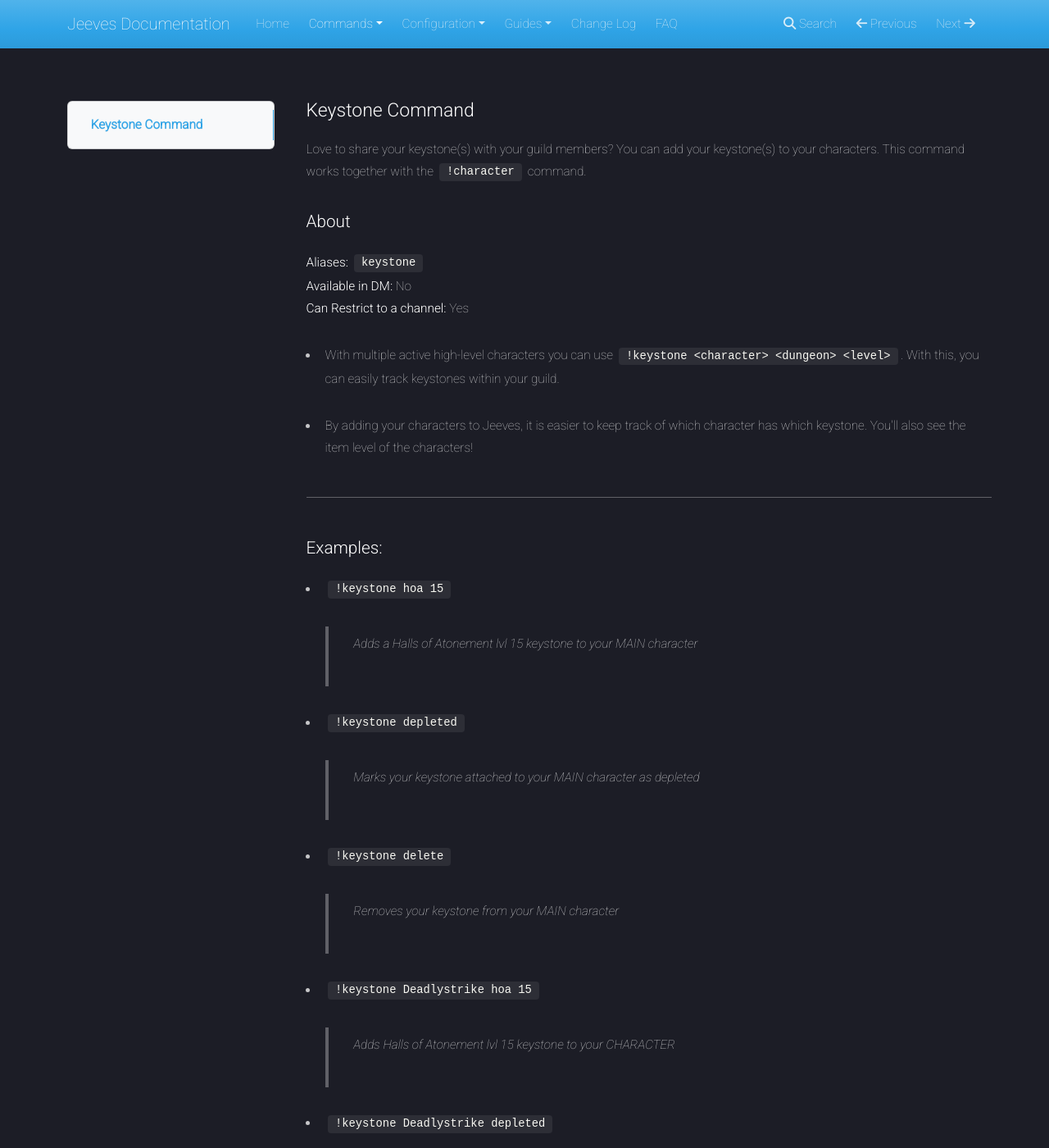
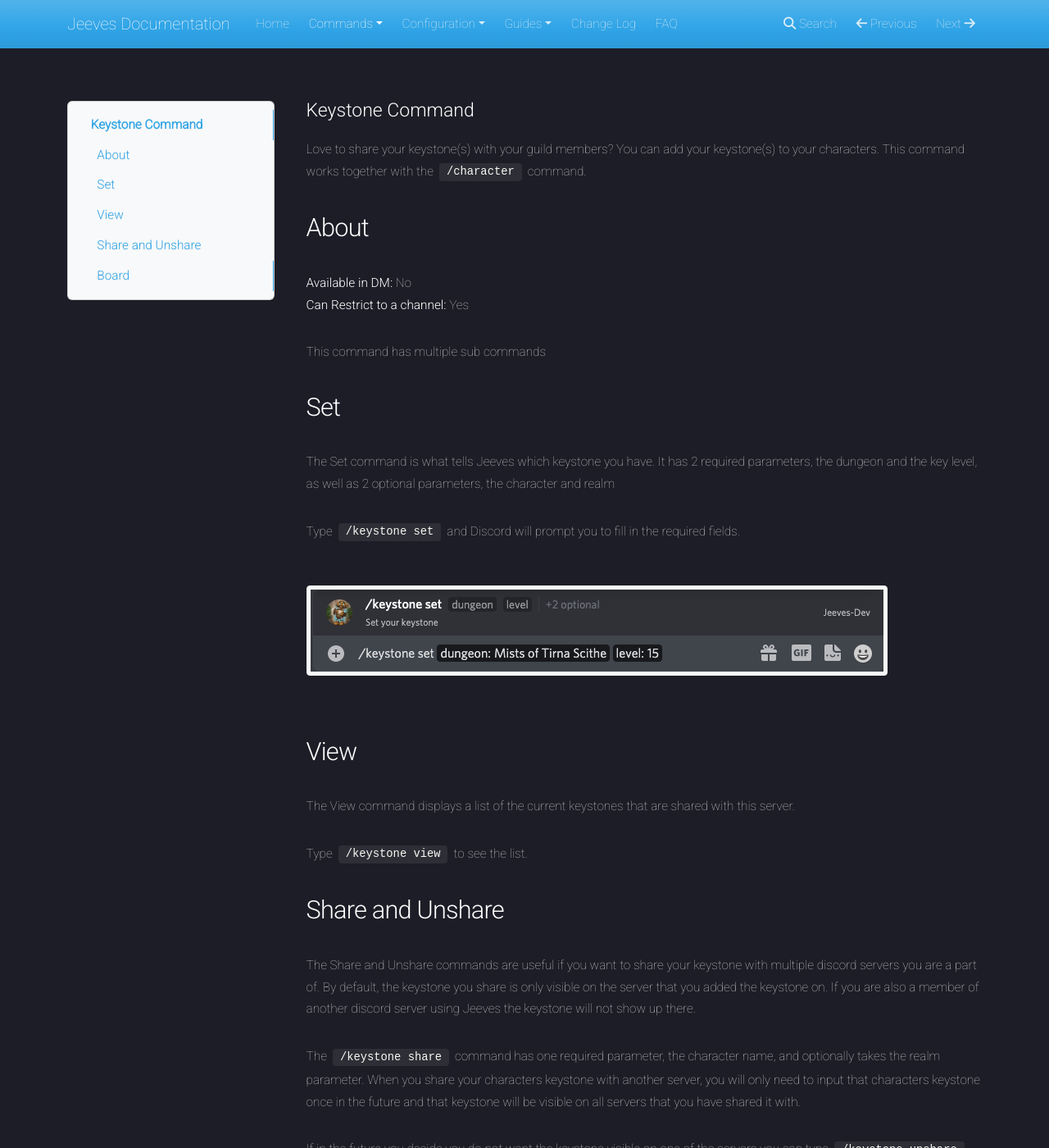
Before and after one commit to TeamJeeves/Jeeves-Bot-Documentation, an MkDocs documentation site: the page built from docs/commands/warcraft/keystone.md, in a window 1280 px wide and 1400 px high. Shown: the whole window at 82% size. Built offline with MkDocs 1.6.1, drawn with Linux system fonts in a browser that asks for light colours; nearby versions of some CDN libraries; some of the changed text lies outside the part shown.

Commit message:
Initial Keystone changes for slash commands

```diff
--- a/docs/commands/warcraft/keystone.md
+++ b/docs/commands/warcraft/keystone.md
@@ -1,62 +1,38 @@
 # Keystone Command
 
-Love to share your keystone(s) with your guild members? You can add your keystone(s) to your characters. This command works together with the `!character` command.
+Love to share your keystone(s) with your guild members? You can add your keystone(s) to your characters. This command works together with the `/character` command.
 
 
 
-### About
+## About
 
-**Aliases:** `keystone`
 **Available in DM:** No
 **Can Restrict to a channel:** Yes
 
-* With multiple active high-level characters you can use `!keystone <character> <dungeon> <level>`. With this, you can easily track keystones within your guild.
+This command has multiple sub commands
 
-* By adding your characters to Jeeves, it is easier to keep track of which character has which keystone. You'll also see the item level of the characters!
+## Set
 
-***
+The Set command is what tells Jeeves which keystone you have. It has 2 required parameters, the dungeon and the key level, as well as 2 optional parameters, the character and realm
 
-### Examples:
+Type `/keystone set` and Discord will prompt you to fill in the required fields.
 
-* `!keystone hoa 15`
-  > Adds a Halls of Atonement lvl 15 keystone to your MAIN character
+![Keystone set example](../../img/Keystone-Set.png)
 
-* `!keystone depleted`
-  > Marks your keystone attached to your MAIN character as depleted
+## View
 
-* `!keystone delete`
-  > Removes your keystone from your MAIN character
+The View command displays a list of the current keystones that are shared with this server.
 
-* `!keystone Deadlystrike hoa 15`
-  > Adds Halls of Atonement lvl 15 keystone to your CHARACTER
+Type `/keystone view` to see the list.
 
-* `!keystone Deadlystrike depleted`
-  > Marks the keystone added to the character Deadlystrike as depleted
+## Share and Unshare
 
-* `!keystone Deadlystrike delete`
-  > Removes your keystone from your CHARACTER
+The Share and Unshare commands are useful if you want to share your keystone with multiple discord servers you are a part of. By default, the keystone you share is only visible on the server that you added the keystone on. If you are also a member of another discord server using Jeeves the keystone will not show up there.
 
-* `!key list`
-  > Get a list of available keystones in your server
+The `/keystone share` command has one required parameter, the character name, and optionally takes the realm parameter. When you share your characters keystone with another server, you will only need to input that characters keystone once in the future and that keystone will be visible on all servers that you have shared it with.
 
-* `!keys`
-  > Get a list of available keystones in your server
+If in the future you decide you do not want the keystone visible on one of the servers you can type `/keystone unshare` along with the required character parameter, and optional realm, to stop sharing the keystone with that server.
 
-***
+## Board
 
-**Dungeon  Aliases**
-
-| Dungeon               | Aliases                 |
-|:----------------------|:------------------------|
-| Halls of Atonement    | hoa, halls              |
-| Spires of Ascension   | sa, spire, soa          |
-| Theater of Pain       | top, tp, theater, pain  |
-| Sanguine Depths       | sd, sand, depths        |
-| The Necrotic Wake     | tnw, nw, wake           |
-| Plaguefall            | pf, plague, fall        |
-| De Other Side         | dos, os, side           |
-| Mists of Tirna Scithe | mots, mts, mists, scithe|
-| More coming soon!!    |                         |
-
-
- ***
+The keystone board is a [Patreon](../../guides/Supporting-Jeeves.md) feature. It provides a updating display of the keystone on a server. To set it up please see the [Setting Up a Board](../../guides/Setting-Up-A-Board.md) guide.
```
Also changed, not shown: docs/img/Keystone-Set.png (added).
